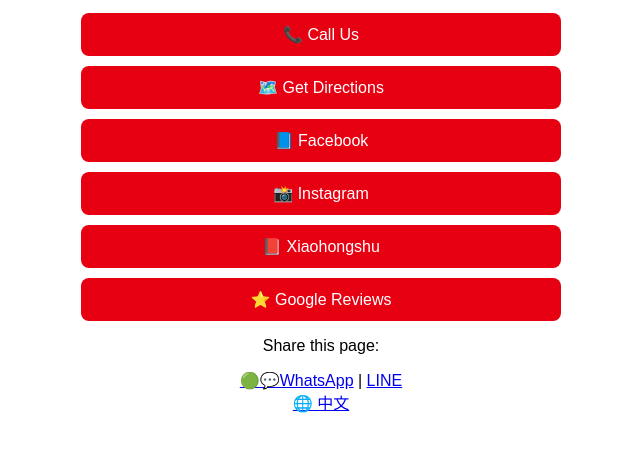
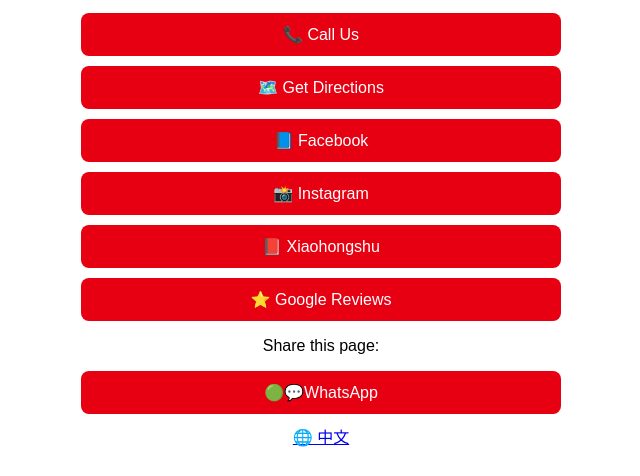
Before and after one commit to kevinking2678/shinsenden, a plain HTML site: page index-en.html in a window 1280 px wide. Shown: the part 390-866 px from the top of the page, without its empty margins (319-959 px from the left). Before the commit the page ends 832 px from the top, so only its background shows below. Drawn offline with Linux system fonts and the light colour scheme.

Commit message:
Update index-en.html

```diff
--- a/index-en.html
+++ b/index-en.html
@@ -24,8 +24,8 @@
 
     <div class="share">
       <p>Share this page:</p>
-      <a href="https://api.whatsapp.com/send?text=https://yourdomain.com" target="_blank">🟢💬WhatsApp</a> |
-      <a href="https://social-plugins.line.me/lineit/share?url=https://yourdomain.com" target="_blank">LINE</a>
+      <div class="links">
+      <a href="https://api.whatsapp.com/send?text=https://yourdomain.com" target="_blank">🟢💬WhatsApp</a>
     </div>
 
     <div class="lang-switch">
```
